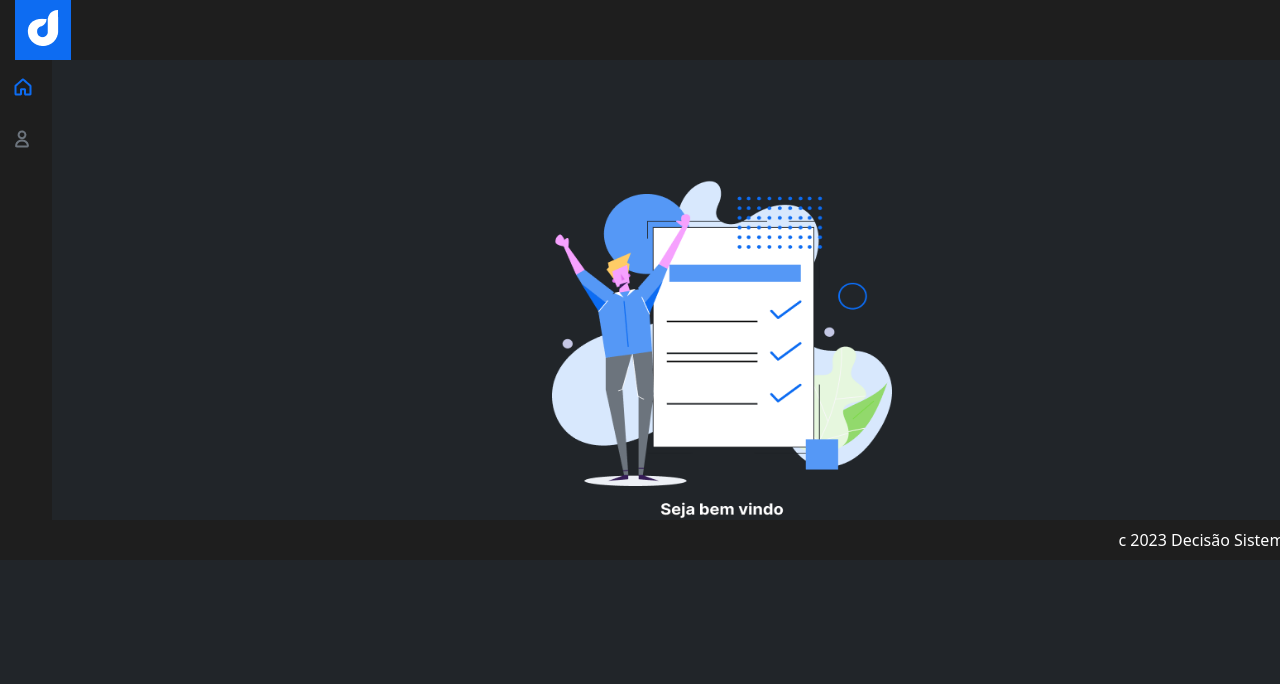
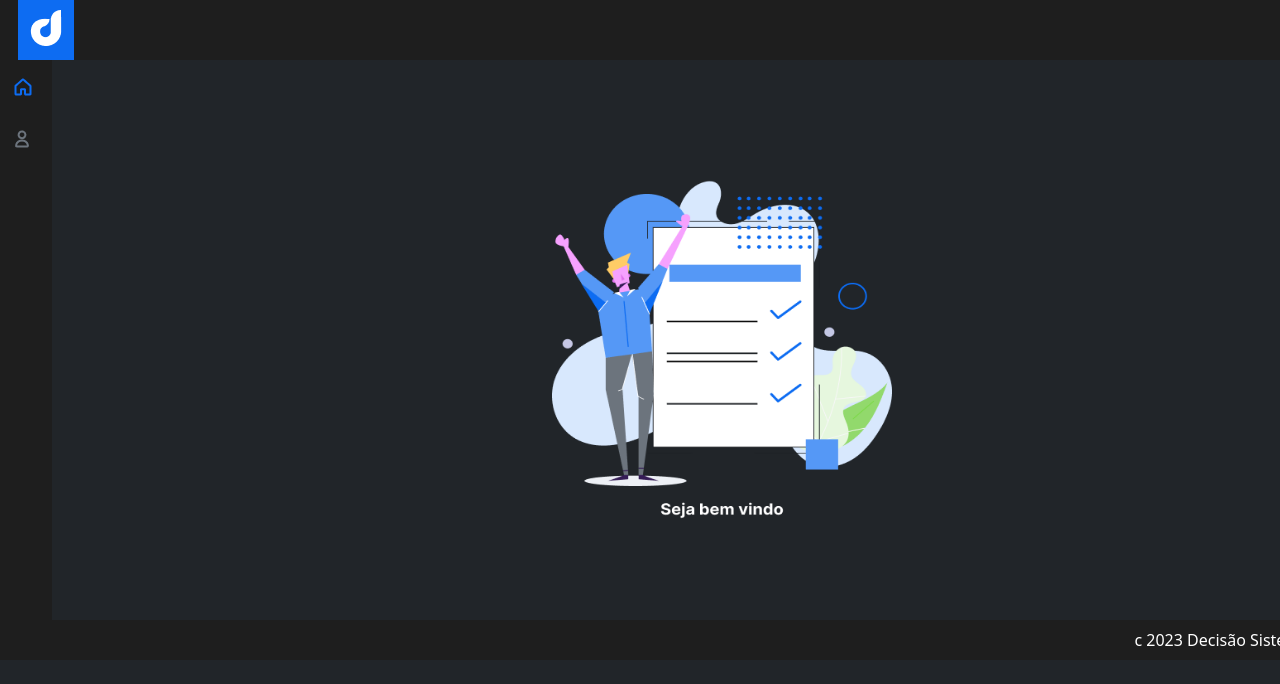
Before and after one commit to dev-matheus-carvalho/projeto_decisao, an Angular app in the folder Frontend/: page / in a window 1280 px wide. Shown: the top 684 px of the page. Built offline with nearby package versions, Linux system fonts and the light colour scheme.

Commit message:
Refactory o footer, header e o componente bemvindo

```diff
--- a/Frontend/src/app/components/bemvindo/bemvindo.component.scss
+++ b/Frontend/src/app/components/bemvindo/bemvindo.component.scss
@@ -1,6 +1,7 @@
 img {
   margin-left: 500px;
   margin-top: 120px;
+  margin-bottom: 100px;
 
   width: 340px;
   height: 340px;
--- a/Frontend/src/app/shared/footer/footer.component.scss
+++ b/Frontend/src/app/shared/footer/footer.component.scss
@@ -3,7 +3,7 @@
   color: white;
   display: flex;
   margin-bottom: 0;
-  width: 1349px;
+  width: 1365px;
   padding: 8px 48px;
   justify-content: flex-end;
   align-items: center;
--- a/Frontend/src/app/shared/header/header.component.scss
+++ b/Frontend/src/app/shared/header/header.component.scss
@@ -2,7 +2,7 @@
   background-color: #1E1E1E;
   color: white;
   display: flex;
-  width: 1349px;
+  width: 1365px;
   height: 60px;
   padding: 14px 43px 14px 1239px;
   justify-content: flex-end;
@@ -12,7 +12,8 @@
 
 .imagem {
   background-color: #0D6CF2;
-  margin-right: 1215px;
+  // margin-right: 1215px;
+  margin-right: 1480%;
   // margin-right: 1109px;
   padding-top: 10px;
   // width: 1000px;
@@ -23,8 +24,8 @@
 
 .imagemTela {
   background-color: #0D6CF2;
-  // margin-right: 1215px;
-  margin-right: 1108px;
+  // margin-right: 1108px;
+  margin-right: 1352%;
   padding-top: 10px;
   // width: 1000px;
   height: 60px;
```
